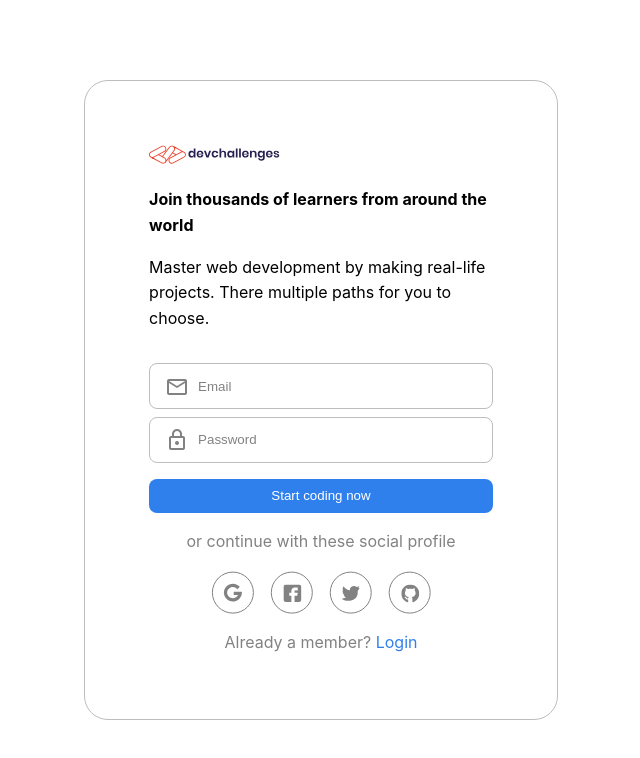
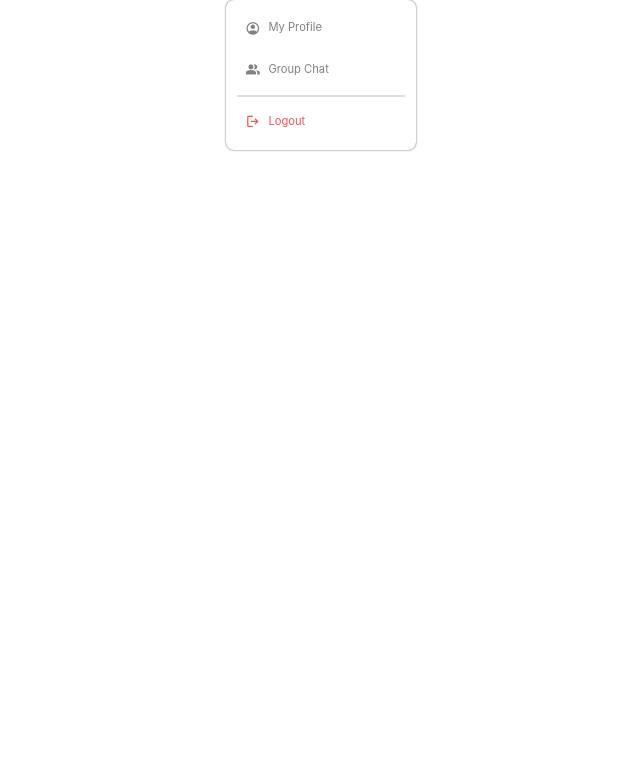
Before and after one commit to femogiga/authenticationapp, a React (Vite) app in the folder client/: page / in a window 1280 px wide. Shown: the top 758 px of the page, without its empty margins (319-959 px from the left). Built offline with nearby package versions, Linux system fonts and the light colour scheme.

Commit message:
login card completed

```diff
--- a/client/src/App.jsx
+++ b/client/src/App.jsx
@@ -1,15 +1,21 @@
 import { useState } from 'react';
 import Loginpage from './components/Loginpage';
 import Container from './components/reuseable/Container';
+import ProfilePage from './components/ProfilePage';
+import ThumbCard from './components/reuseable/ThumbCard';
 
 function App() {
   const [count, setCount] = useState(0);
 
   return (
     <div>
-      <Container>
+      {/* <Container>
         <Loginpage />
-      </Container>
+      </Container> */}
+      {/* <Container>
+        <ProfilePage/>
+      </Container> */}
+      <ThumbCard/>
     </div>
   );
 }
--- /dev/null
+++ b/client/src/components/ProfilePage.jsx
@@ -0,0 +1,15 @@
+import React from 'react';
+import Logo from './reuseable/Logo';
+
+const ProfilePage = () => {
+  return (
+    <div>
+          <header>
+              <Logo />
+
+      </header>
+    </div>
+  );
+};
+
+export default ProfilePage;
--- /dev/null
+++ b/client/src/components/reuseable/ThumbCard.jsx
@@ -0,0 +1,31 @@
+import React from 'react';
+import { Link } from 'react-router-dom';
+
+const ThumbCard = () => {
+  return (
+    <article className='thumbcard'>
+      <ul className='list flex flex-column gap-05'>
+        <li>
+          <Link className='flex align-center gap-05'>
+            <span className='material-symbols-outlined'>account_circle</span>My
+            Profile
+          </Link>
+        </li>
+        <li>
+          <Link className='flex align-center gap-05'>
+            <span className='material-symbols-outlined'>group</span>Group Chat
+          </Link>
+        </li>
+        <hr />
+        <li className='font-red'>
+          <Link className='flex align-center gap-05 logout'>
+            <span className='material-symbols-outlined font-red'>logout</span>
+            <span className='font-red'> Logout</span>
+          </Link>
+        </li>
+      </ul>
+    </article>
+  );
+};
+
+export default ThumbCard;
--- a/client/src/index.css
+++ b/client/src/index.css
@@ -5,6 +5,10 @@
   --clr-lightblue: #2F80ED;
   --clr-lightgrey: #BDBDBD;
   --clr-midgray: #828282;
+  --clr-whitegray: #E0E0E0;
+  --clr-whitesmoke: #F2F2F2;
+  --clr-red: #EB5757;
+
 }
 
 
@@ -40,6 +44,22 @@ a {
 .flex-center {
   justify-content: center;
   gap: 1rem;
+}
+
+.flex-column {
+  flex-direction: column;
+}
+
+.align-center {
+  align-items: center;
+}
+
+.gap-05 {
+  gap: 0.5rem
+}
+
+.gap-1 {
+  gap: 1rem
 }
 
 .flow-p5 {
@@ -83,6 +103,10 @@ a {
   color: var(--clr-midgray)
 }
 
+.font-red {
+  color: var(--clr-red)
+}
+
 .center {
   text-align: center
 }
@@ -91,7 +115,7 @@ a {
   margin-inline: auto;
 }
 
-/* ************************************************************** */
+/* *******************Login Component************************************* */
 .container {
   padding: 1rem;
   /* border: 1px solid black; */
@@ -136,6 +160,87 @@ input:focus {
   transform: scaleY(1.05);
 }
 
+/* ***********************Thumbnail and avatar********************************* */
+
+.thumbcard {
+  /* border: 1px solid black; */
+  width: 190px;
+  /* height: 233px; */
+  color: var(--clr-midgray);
+  font-size: .7rem;
+  border-radius: 8px;
+  /* border:1px solid; */
+  box-shadow: 0 0 2px rgba(0, 0, 0, 0.7);
+  margin-inline: auto;
+}
+
+.material-symbols-outlined {
+  font-variation-settings:
+    'FILL' 1,
+    'wght' 400,
+    'GRAD' 0,
+    'opsz' 24;
+  font-size: .95rem;
+
+
+}
+
+.thumbcard ul {
+  padding: .7rem;
+  list-style: none;
+}
+
+.thumbcard li {
+  padding: .5rem;
+}
+
+.thumbcard li:hover {
+  background-color: var(--clr-whitesmoke);
+  border-radius: 8px;
+
+}
+
+.thumbcard li a {
+  color: var(--clr-midgray);
+}
+
+.logout {
+  color: var(--clr-red)
+}
+
+
+hr {
+  border: 1px solid var(--clr-whitegray);
+}
+
+
+
+/* ***************************************************************************************** */
+
+
+
+
+
+
+
+
+
+
+
+
+
+
+
+
+
+
+
+
+
+
+
+
+
 
 @media screen and (min-width:600px) {
   .container {
```
